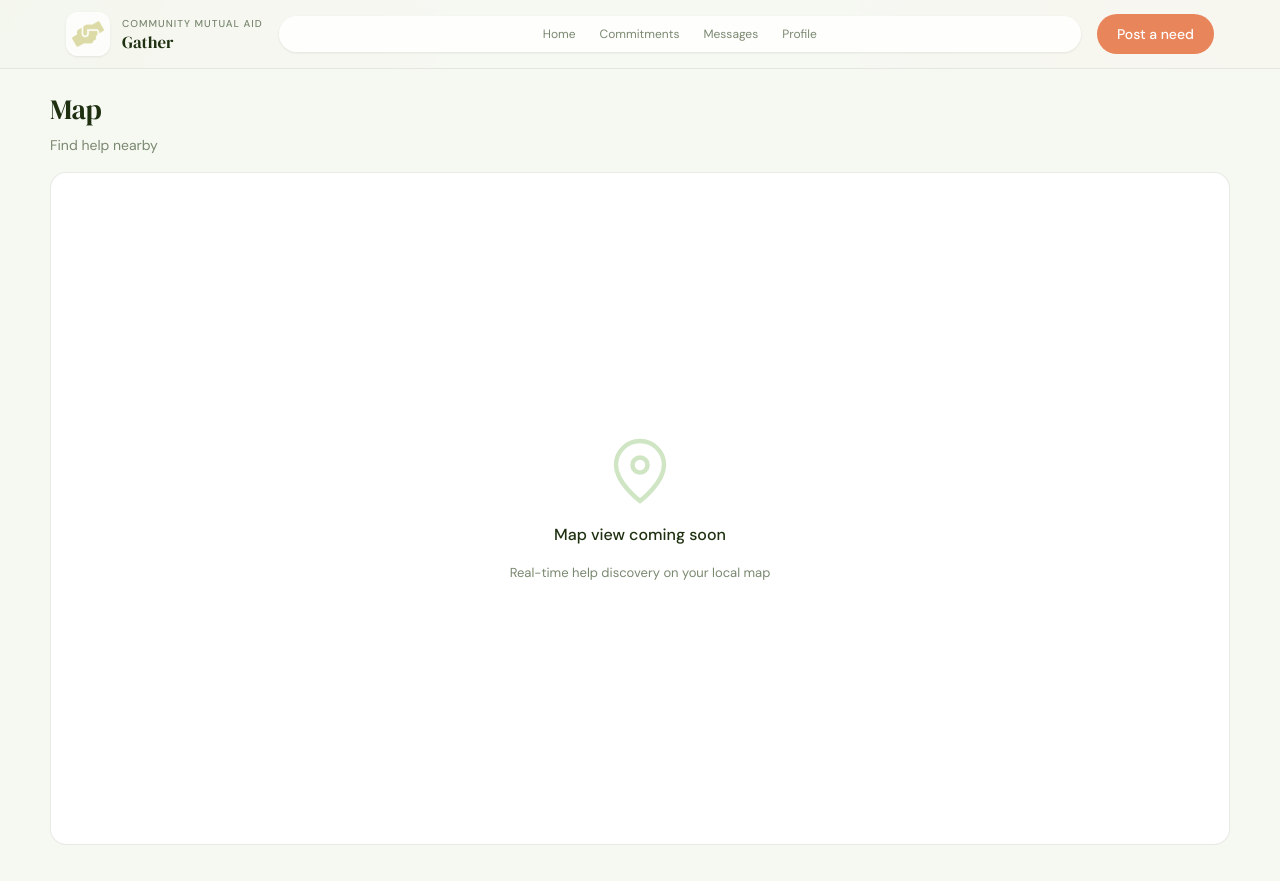
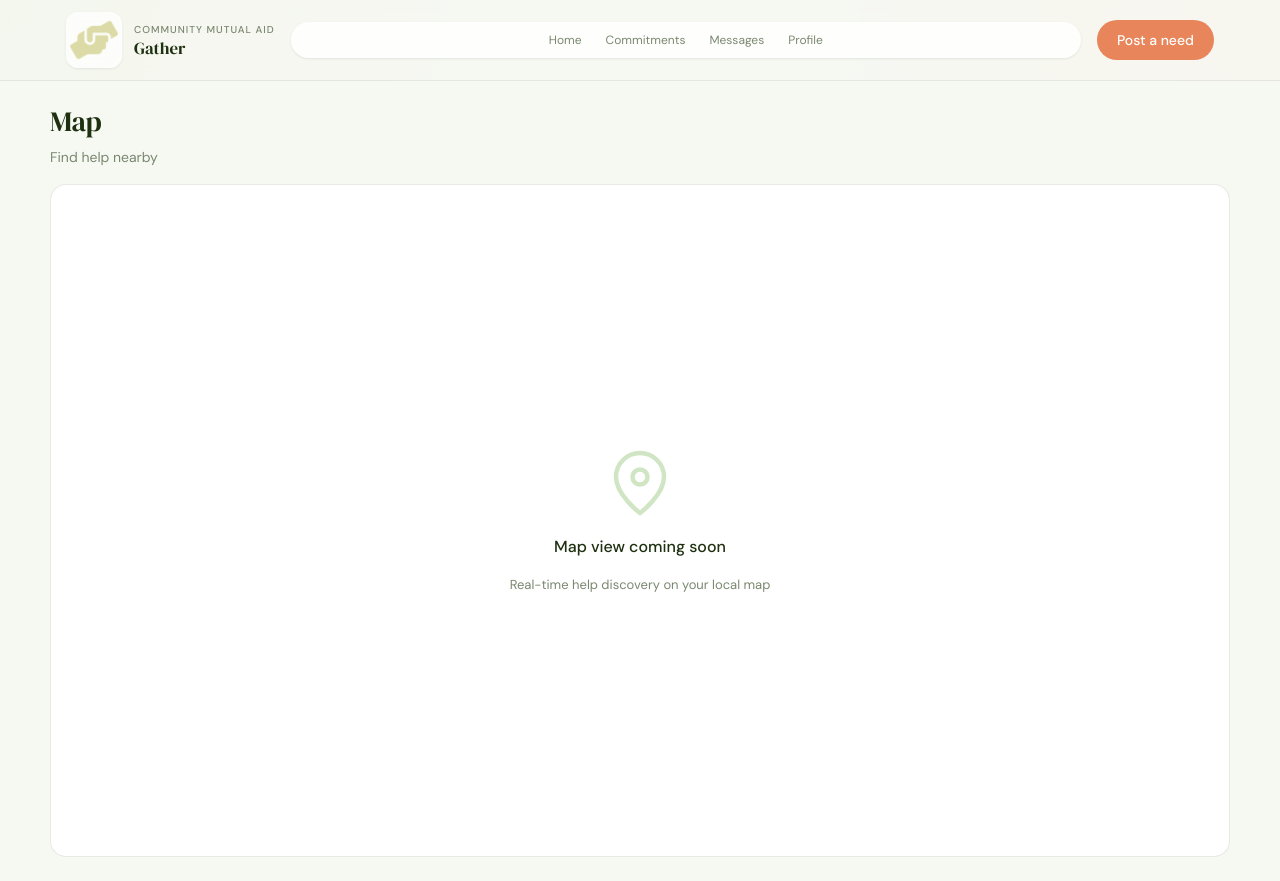
Before and after one commit to sarajakub/gather, a Next.js app: page /map in a window 1280 px wide. Built offline with nearby package versions, Linux system fonts and the light colour scheme.

Commit message:
Use PNG Gather logo and enlarge navbar mark

```diff
--- a/app/globals.css
+++ b/app/globals.css
@@ -554,9 +554,9 @@ select {
   display: flex;
   align-items: center;
   justify-content: center;
-  width: 44px;
-  height: 44px;
-  padding: 6px;
+  width: 56px;
+  height: 56px;
+  padding: 4px;
   border-radius: 12px;
   background: rgba(255, 255, 255, 0.72);
   box-shadow: var(--shadow-sm);
@@ -566,7 +566,8 @@ select {
 .brand-logo-image {
   display: block;
   width: 100%;
-  height: auto;
+  height: 100%;
+  object-fit: contain;
 }
 
 .brand-wordmark,
--- a/app/layout.tsx
+++ b/app/layout.tsx
@@ -22,8 +22,8 @@ export const metadata: Metadata = {
   description:
     "Gather connects neighbors with local opportunities to give and receive help.",
   icons: {
-    icon: "/icon.svg",
-    shortcut: "/icon.svg",
+    icon: "/icon.png",
+    shortcut: "/icon.png",
   },
 };
 
--- a/components/GatherLogo.tsx
+++ b/components/GatherLogo.tsx
@@ -13,11 +13,11 @@ export default function GatherLogo({
 
   return (
     <Image
-      src="/gather-logo-mark.svg"
+      src="/gather-logo-mark.png"
       alt=""
       aria-hidden="true"
-      width={128}
-      height={128}
+      width={79}
+      height={79}
       priority={priority}
       className={imageClassName}
     />
```
Also changed, not shown: app/icon.png (added), public/gather-logo-mark.png (added).
